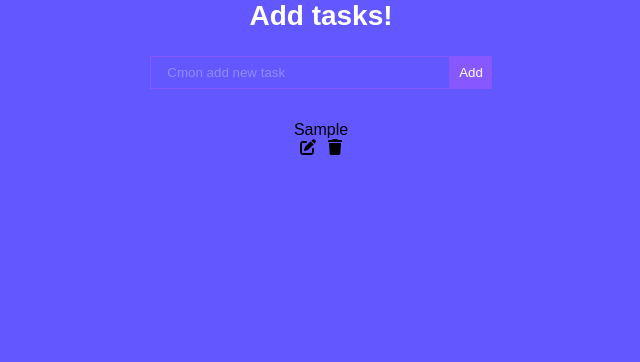
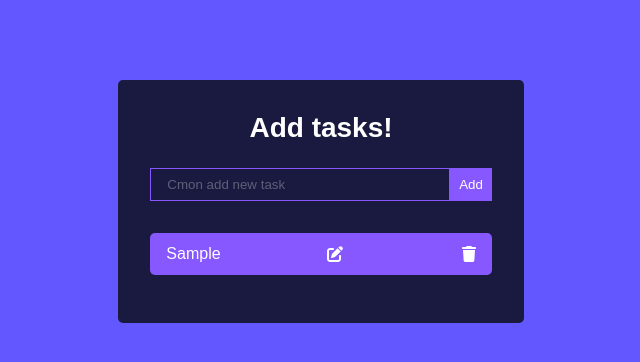
Before and after one commit to Andrewsabatyuk/todo-app, a React (Vite) app: page / in a window 1280 px wide. Both pictures are taken after typing "Sample" into the empty fields and a click on the button "Add". Shown: the top 362 px of the page, without its empty margins (319-959 px from the left). Built offline with nearby package versions, Linux system fonts and the light colour scheme.

Commit message:
fix bug with toggles tasks

```diff
--- a/src/components/TodoWrapper.jsx
+++ b/src/components/TodoWrapper.jsx
@@ -9,12 +9,9 @@ const TodoWrapper = () => {
 
     const addTodo = todo => {
         setTodos([...todos, { id: uuidv4(), task: todo, completed: false, isEditing: false }])
-        console.log(todos);
     }
     const toggleComplete = id => {
-        setTodos(todos.map(todo => {
-            todo.id === id ? { ...todo, completed: !todo.completed } : todo
-        }))
+        setTodos(todos.map(todo => todo.id === id ? { ...todo, completed: !todo.completed } : todo))
     }
 
     return (
--- a/src/index.css
+++ b/src/index.css
@@ -22,14 +22,14 @@ h1 {
   font-size: 1.75rem;
 }
 
-.TodoWrapper {
+.todo-wrapper {
   background: #1A1A40;
   margin-top: 5rem;
   padding: 2rem;
   border-radius: 5px;
 }
 
-.TodoForm {
+.todo-form {
   width: 100%;
 }
 
@@ -57,7 +57,7 @@ h1 {
 
 }
 
-.Todo {
+.todo {
   display: flex;
   justify-content: space-between;
   align-items: center;
```
